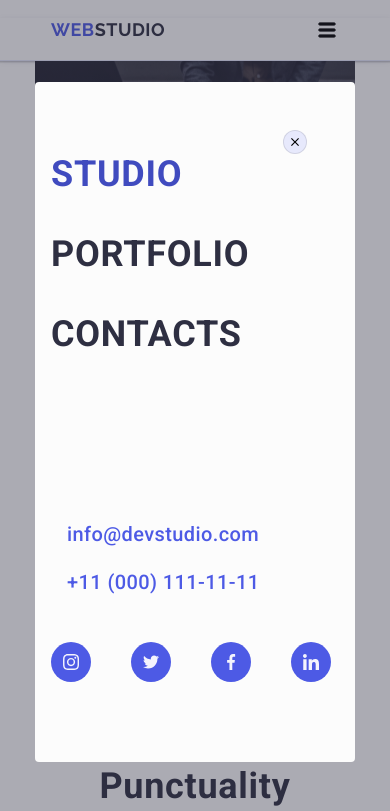
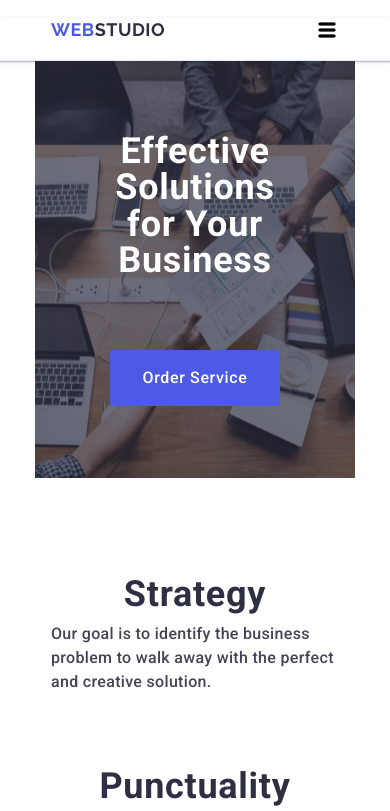
Before and after one commit to kateyka0/goit-markup-hw-06, a plain HTML site: page index.html in a window 390 px wide. Shown: the top 811 px of the page. Drawn offline with nearby package versions, Linux system fonts and the light colour scheme.

Commit message:
Update index.html

```diff
--- a/index.html
+++ b/index.html
@@ -701,7 +701,7 @@
       </div>
     </div>
     <!-- mobile-menu -->
-    <div class="backdrop-mobile is-open">
+    <div class="backdrop-mobile">
       <div class="modal-mobile">
         <button class="modal-close-btn-mobile" type="button">
           <svg class="modal-close-icon-mobile" width="8" height="8">
```
